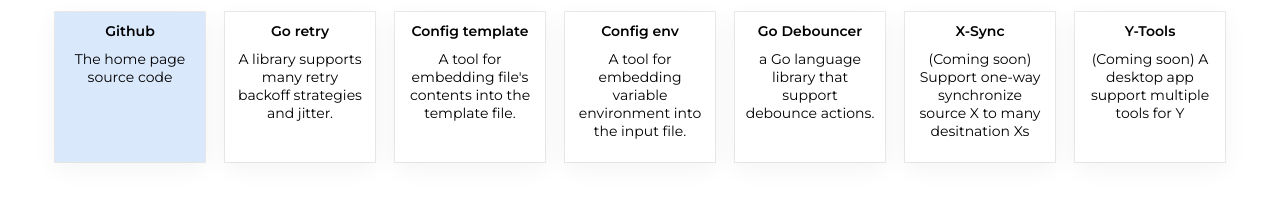
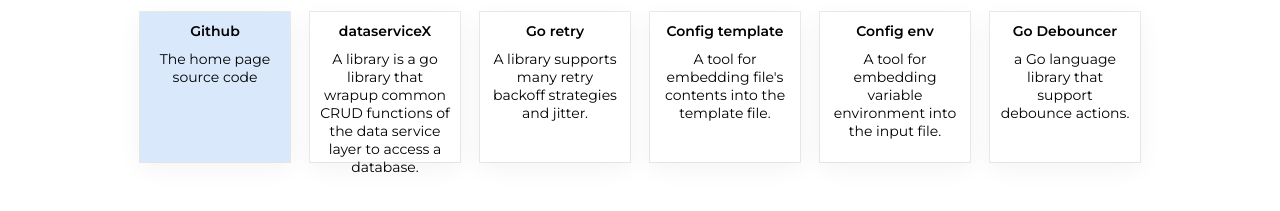
Before and after one commit to vnteamopen/vnteamopen.github.io, a plain HTML site: page index.html in a window 1280 px wide. Shown: the part 153-364 px from the top of the page. Drawn offline with Linux system fonts and the light colour scheme.

Commit message:
Update dataserviceX in website

```diff
--- a/index.html
+++ b/index.html
@@ -88,6 +88,12 @@
 				</a>
 			</li>
 			<li class="project">
+				<a target="_blank" href="https://github.com/vnteamopen/dataservicex">
+					<t>dataserviceX</t>
+					<c>A library is a go library that wrapup common CRUD functions of the data service layer to access a database.</c>
+				</a>
+			</li>
+			<li class="project">
 				<a target="_blank" href="https://github.com/vnteamopen/goretry">
 					<t>Go retry</t>
 					<c>A library supports many retry backoff strategies and jitter.</c>
@@ -111,18 +117,6 @@
 					<c>a Go language library that support debounce actions.</c>
 				</a>
 			</li>
-			<li class="project">
-				<a target="_blank" href="#">
-					<t>X-Sync</t>
-					<c>(Coming soon) Support one-way synchronize source X to many desitnation Xs</c>
-				</a>
-			</li>
-			<li class="project">
-				<a target="_blank" href="#">
-					<t>Y-Tools</t>
-					<c>(Coming soon) A desktop app support multiple tools for Y</c>
-				</a>
-			</li>
 		</ul>
 	</body>
 </html>
```
